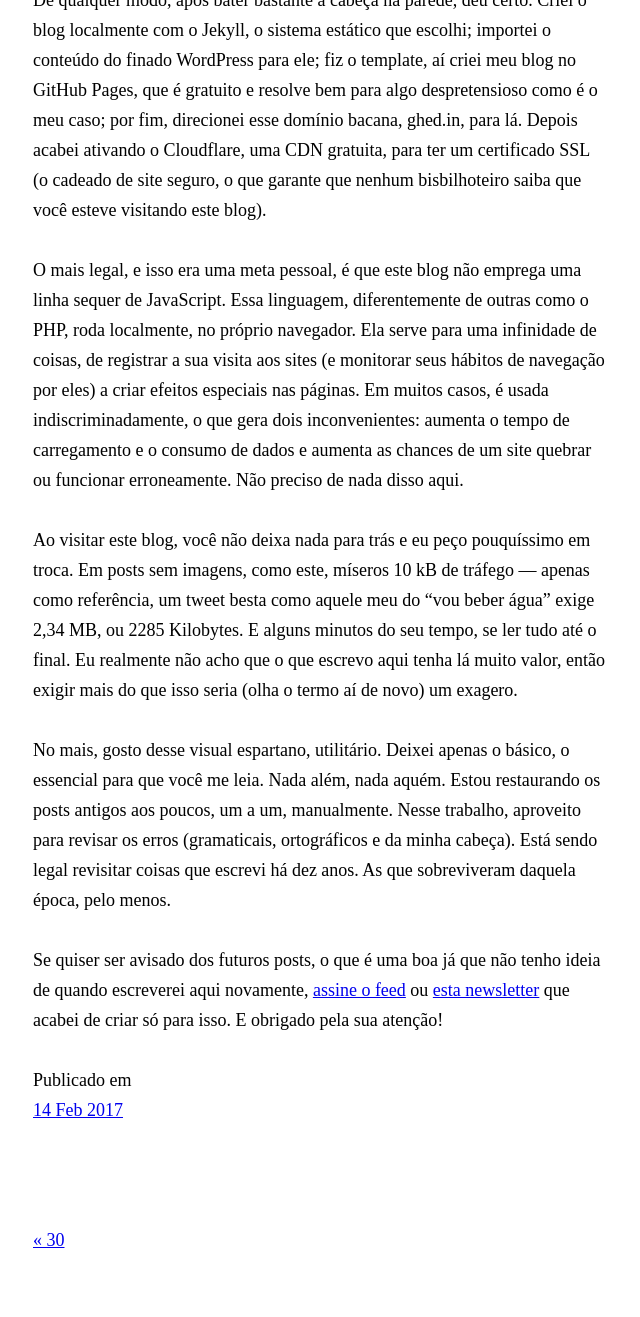
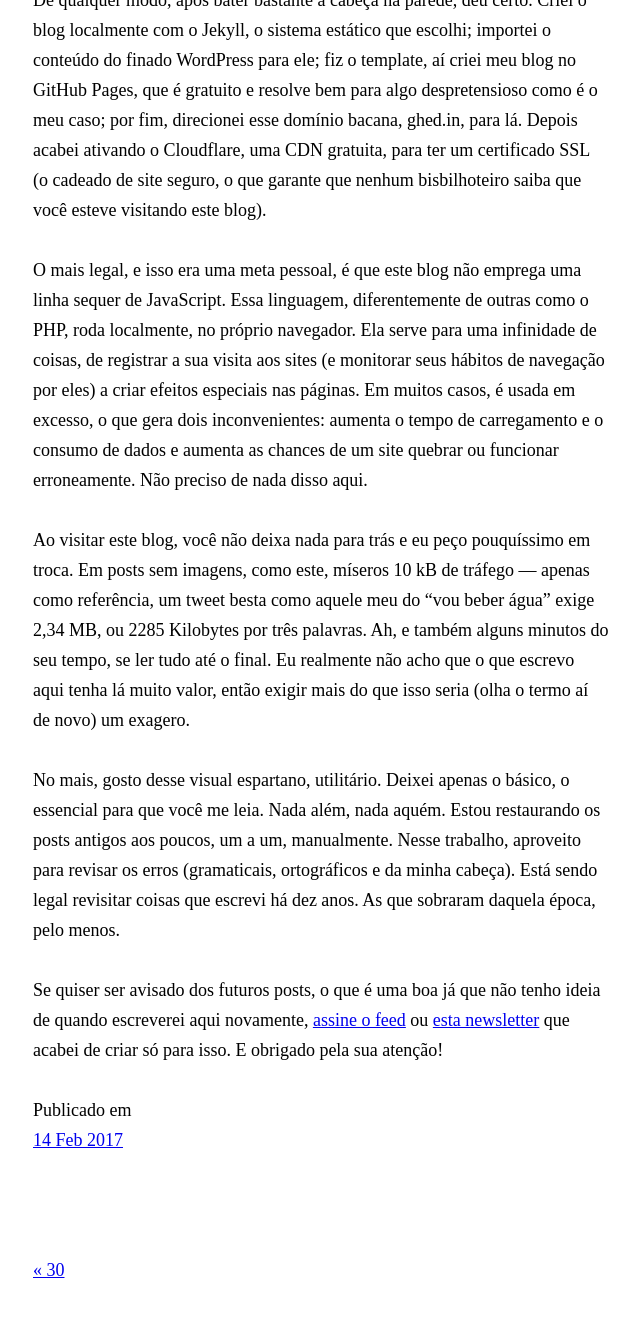
Before and after one commit to rghedin/rghedin.github.io, a Jekyll site: the page built from _posts/2017-02-14-eu-refiz-um-blog.md, in a window 1280 px wide and 1400 px high, scrolled down 1393 px. Shown: the top 1317 px of the window, without its empty margins (319-959 px from the left). Built offline with Jekyll 4.4.1, drawn with Linux system fonts in a browser that asks for light colours; some of the changed text lies outside the part shown.

Commit message:
Correções no post de estreia

```diff
--- a/_posts/2017-02-14-eu-refiz-um-blog.md
+++ b/_posts/2017-02-14-eu-refiz-um-blog.md
@@ -15,10 +15,10 @@ Desde que tomei conhecimento dos sistemas estáticos, há uns quatro anos, era a
 
 De qualquer modo, após bater bastante a cabeça na parede, deu certo. Criei o blog localmente com o Jekyll, o sistema estático que escolhi; importei o conteúdo do finado WordPress para ele; fiz o template, aí criei meu blog no GitHub Pages, que é gratuito e resolve bem para algo despretensioso como é o meu caso; por fim, direcionei esse domínio bacana, ghed.in, para lá. Depois acabei ativando o Cloudflare, uma CDN gratuita, para ter um certificado SSL (o cadeado de site seguro, o que garante que nenhum bisbilhoteiro saiba que você esteve visitando este blog).
 
-O mais legal, e isso era uma meta pessoal, é que este blog não emprega uma linha sequer de JavaScript. Essa linguagem, diferentemente de outras como o PHP, roda localmente, no próprio navegador. Ela serve para uma infinidade de coisas, de registrar a sua visita aos sites (e monitorar seus hábitos de navegação por eles) a criar efeitos especiais nas páginas. Em muitos casos, é usada indiscriminadamente, o que gera dois inconvenientes: aumenta o tempo de carregamento e o consumo de dados e aumenta as chances de um site quebrar ou funcionar erroneamente. Não preciso de nada disso aqui.
+O mais legal, e isso era uma meta pessoal, é que este blog não emprega uma linha sequer de JavaScript. Essa linguagem, diferentemente de outras como o PHP, roda localmente, no próprio navegador. Ela serve para uma infinidade de coisas, de registrar a sua visita aos sites (e monitorar seus hábitos de navegação por eles) a criar efeitos especiais nas páginas. Em muitos casos, é usada em excesso, o que gera dois inconvenientes: aumenta o tempo de carregamento e o consumo de dados e aumenta as chances de um site quebrar ou funcionar erroneamente. Não preciso de nada disso aqui.
 
-Ao visitar este blog, você não deixa nada para trás e eu peço pouquíssimo em troca. Em posts sem imagens, como este, míseros 10 kB de tráfego — apenas como referência, um tweet besta como aquele meu do “vou beber água” exige 2,34 MB, ou 2285 Kilobytes. E alguns minutos do seu tempo, se ler tudo até o final. Eu realmente não acho que o que escrevo aqui tenha lá muito valor, então exigir mais do que isso seria (olha o termo aí de novo) um exagero.
+Ao visitar este blog, você não deixa nada para trás e eu peço pouquíssimo em troca. Em posts sem imagens, como este, míseros 10 kB de tráfego — apenas como referência, um tweet besta como aquele meu do “vou beber água” exige 2,34 MB, ou 2285 Kilobytes por três palavras. Ah, e também alguns minutos do seu tempo, se ler tudo até o final. Eu realmente não acho que o que escrevo aqui tenha lá muito valor, então exigir mais do que isso seria (olha o termo aí de novo) um exagero.
 
-No mais, gosto desse visual espartano, utilitário. Deixei apenas o básico, o essencial para que você me leia. Nada além, nada aquém. Estou restaurando os posts antigos aos poucos, um a um, manualmente. Nesse trabalho, aproveito para revisar os erros (gramaticais, ortográficos e da minha cabeça). Está sendo legal revisitar coisas que escrevi há dez anos. As que sobreviveram daquela época, pelo menos.
+No mais, gosto desse visual espartano, utilitário. Deixei apenas o básico, o essencial para que você me leia. Nada além, nada aquém. Estou restaurando os posts antigos aos poucos, um a um, manualmente. Nesse trabalho, aproveito para revisar os erros (gramaticais, ortográficos e da minha cabeça). Está sendo legal revisitar coisas que escrevi há dez anos. As que sobraram daquela época, pelo menos.
 
 Se quiser ser avisado dos futuros posts, o que é uma boa já que não tenho ideia de quando escreverei aqui novamente, [assine o feed](https://ghed.in/feed.xml) ou [esta newsletter](http://tinyletter.com/ghedin) que acabei de criar só para isso. E obrigado pela sua atenção!
```
Also changed, not shown: other parts of _posts/2017-02-14-eu-refiz-um-blog.md (+1 -1 lines).
